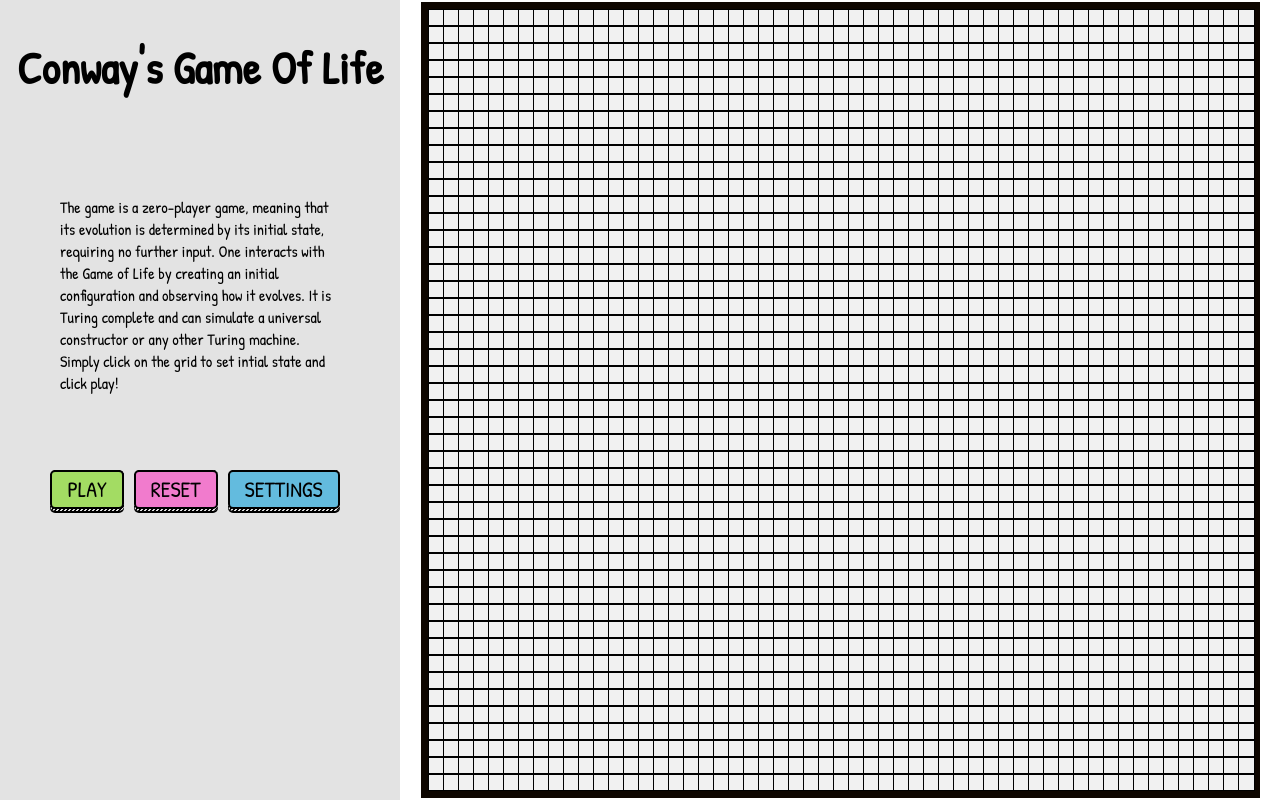
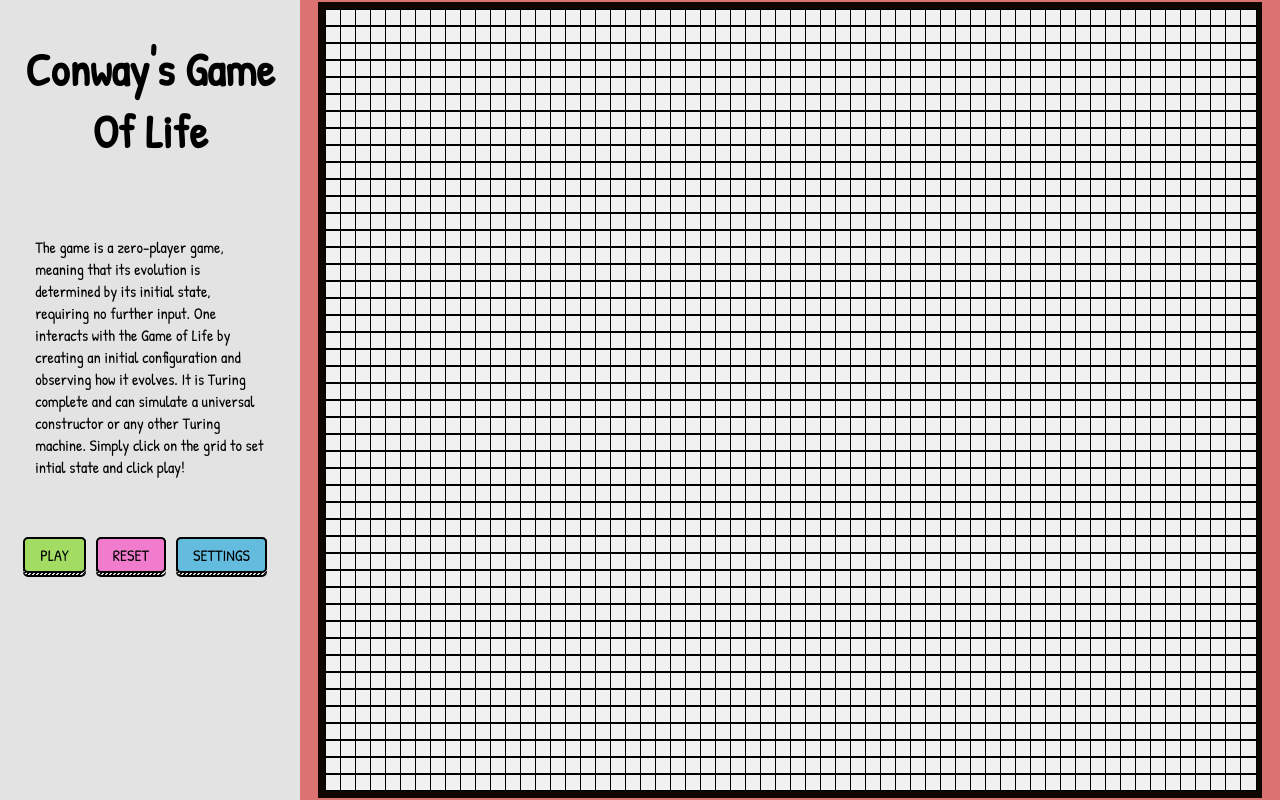
Before and after one commit to Asifm95/game-of-life, a React (Create React App) app: page / in a window 1280 px wide. Built offline with nearby package versions, Linux system fonts and the light colour scheme.

Commit message:
02-Life: add responsive style

```diff
--- a/src/App.scss
+++ b/src/App.scss
@@ -1,41 +1,107 @@
+@import "./styles/mixins";
+
 .Main-container {
   display: grid;
-  grid-template-areas: "nav main";
-  grid-template-columns: minmax(200px, 400px) minmax(600px, 1fr);
-  grid-template-rows: auto;
+  grid-template-areas:
+    "nav nav"
+    "main main";
+  grid-template-columns: auto;
+  grid-template-rows: minmax(100px, 140px) 1fr;
   height: 100vh;
-  height: calc(var(--vh, 1vh) * 100);
-  overflow: scroll;
+  & nav {
+    grid-area: nav;
+  }
+
+  & main {
+    grid-area: main;
+  }
+  @include md {
+    grid-template-rows: minmax(100px, 120px) 1fr;
+  }
+
+  @include lg {
+    grid-template-areas: "nav main";
+    grid-template-columns: minmax(200px, 300px) minmax(600px, 1fr);
+    grid-template-rows: auto;
+  }
 }
 .Nav-container {
   background: #e3e3e3;
+  display: flex;
+  justify-content: space-between;
+  align-content: center;
+  padding: 0 1em;
+  @include lg {
+    flex-direction: column;
+    justify-content: start;
+  }
 
   .Nav-title {
     text-transform: capitalize;
     text-align: center;
-    font-size: 45px;
+    font-size: clamp(2em, 3.6vw, 6em);
+    align-self: center;
+    width: 50%;
+    @include lg {
+      width: auto;
+    }
   }
   .Nav-desc {
-    padding: 60px;
+    display: none;
+    padding: 1.2em;
+
+    @include lg {
+      display: block;
+    }
   }
 
   .Nav-controls {
     display: flex;
+    flex-direction: column;
     justify-content: center;
-    flex-wrap: wrap;
+
+    @include sm {
+      margin-left: 2em;
+      order: 1;
+    }
+
+    @include md {
+      flex-direction: row;
+      align-items: center;
+      flex-wrap: wrap;
+    }
+
+    @include lg {
+      margin-top: 1.5em;
+    }
   }
 
   .Nav-settings-container {
     display: flex;
     flex-direction: column;
-    margin-top: 20px;
-    padding: 20px;
+    align-items: center;
+    justify-content: center;
+    padding: 1.2em;
+    margin: 1.2em 0;
+    background: #63bbde;
+    border-radius: 0.5em;
+    @include md {
+      position: absolute;
+      right: 1.2em;
+      top: 4.5em;
+    }
+    @include lg {
+      position: relative;
+      top: 0;
+      right: 0;
+    }
 
     .Nav-setting {
       display: flex;
       width: 100%;
       justify-content: center;
-      margin-bottom: 16px;
+      align-items: center;
+      margin: 0.2em 0.6em;
 
       label {
         width: 50%;
@@ -48,7 +114,8 @@
   display: flex;
   justify-content: center;
   align-items: center;
-  overflow: scroll;
+  overflow: hidden;
+  background: #dc7373;
 
   .Grid {
     display: grid;
@@ -62,7 +129,8 @@
   -moz-user-select: none; /* Firefox */
   -ms-user-select: none; /* IE10+ */
   cursor: pointer;
-  font: normal 22px/25px "Patrick Hand", sans-serif;
+  text-align: center;
+  font: normal 1em "Patrick Hand", sans-serif;
   margin-right: 10px;
   text-transform: uppercase;
   color: #000;
@@ -84,7 +152,7 @@
 .btn input {
   background: #fff;
   display: block;
-  padding: 5px 15px;
+  padding: 5px 14px;
   border-radius: 5px;
   border: 2px solid #000;
 }
```
